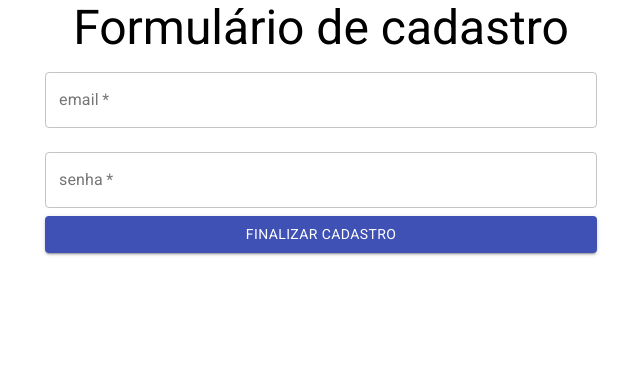
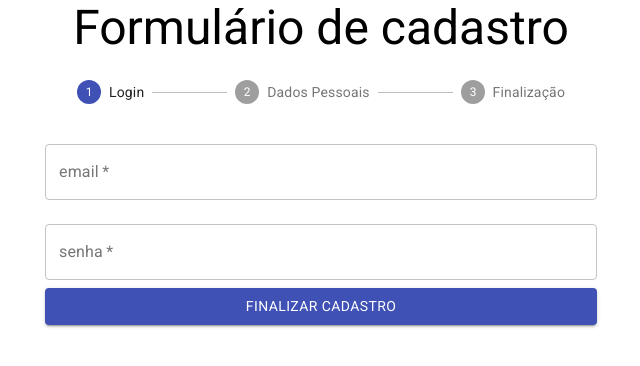
Before and after one commit to danielemaraschin/React-Hooks-Contextos-e-boas-praticas, a React (Create React App) app in the folder my-app/: page / in a window 1280 px wide. Shown: the top 366 px of the page, without its empty margins (319-959 px from the left). Built offline with nearby package versions, Linux system fonts and the light colour scheme.

Commit message:
working with material UI: Stepper, Step, StepLabel

```diff
--- a/my-app/src/components/FormularioCadastro/FormularioCadastro.jsx
+++ b/my-app/src/components/FormularioCadastro/FormularioCadastro.jsx
@@ -2,7 +2,7 @@
 import DadosPessoais from "./DadosPessoais";
 import DadosUsuario from "./DadosUsuario";
 import DadosEntrega from "./DadosEntrega";
-import { Typography } from "@material-ui/core"
+import { Typography, Stepper, Step, StepLabel } from "@material-ui/core"
 
 function FormularioCadastro({ aoEnviar, validarCPF }) {
   const [etapaAtual, setEtapaAtual] = useState(0);
@@ -31,7 +31,13 @@
     setEtapaAtual(etapaAtual + 1);
   }
 
-  return <>{formularios[etapaAtual]}</>;
+  return <>
+  <Stepper activeStep={etapaAtual}>
+    <Step><StepLabel>Login</StepLabel> </Step>
+    <Step><StepLabel>Dados Pessoais</StepLabel> </Step>
+    <Step><StepLabel>Finalização</StepLabel> </Step>
+  </Stepper>
+  {formularios[etapaAtual]}</>;
 }
 
 export default FormularioCadastro;
```
